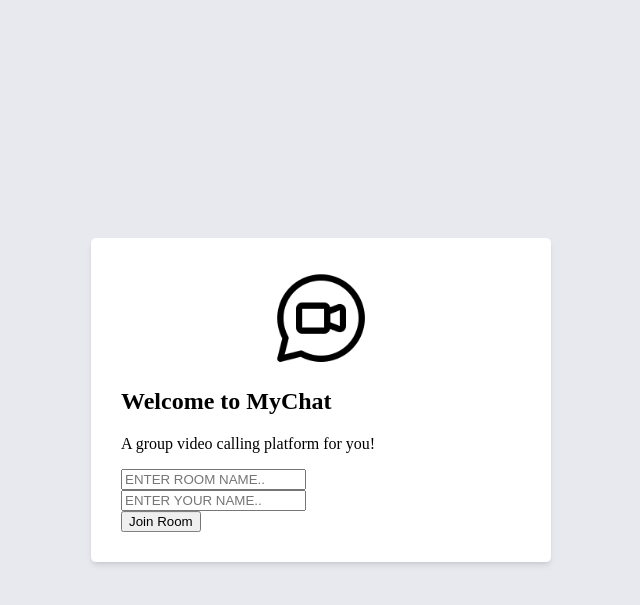
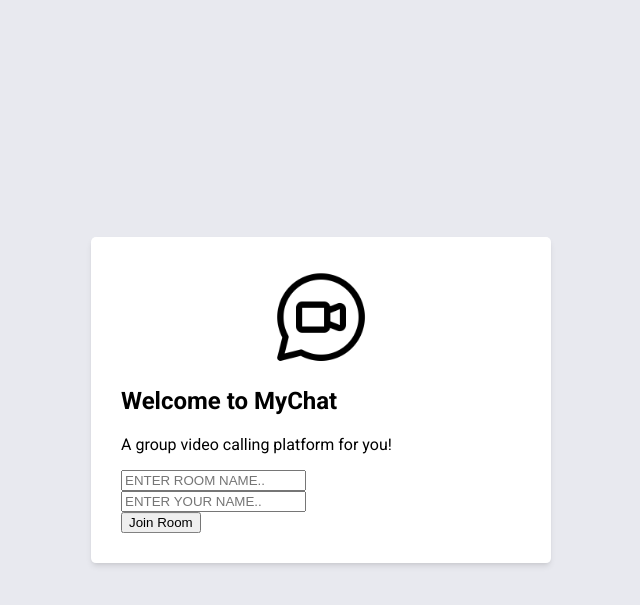
Before and after one commit to VPrabhakarN/django-video-chat, a Django app: template mychat/base/templates/base/lobby.html in a window 1280 px wide. Shown: the top 605 px of the page, without its empty margins (319-959 px from the left). Run offline with Django 3.2, Linux system fonts and the light colour scheme; the template is opened without the code that fills it, so the values that code supplies are empty.

Commit message:
Font Added to the all pages

```diff
--- a/mychat/base/templates/base/lobby.html
+++ b/mychat/base/templates/base/lobby.html
@@ -15,7 +15,7 @@
         <form id="form">
             <div class="form-field">
                 <input type="text" name="room" placeholder="Enter Room Name.." style="text-transform: uppercase;" />
-            </div>
+        </div>
 
             <div class="form-field">
                 <input type="text" name="username" placeholder="Enter Your Name.." style="text-transform: uppercase;" />
--- a/mychat/static/css/style.css
+++ b/mychat/static/css/style.css
@@ -1,9 +1,13 @@
+@import url('https://fonts.googleapis.com/css2?family=Roboto:ital,wght@0,100..900;1,100..900&display=swap');
+
+
 :root {
     --shadow:0 4px 6px -1px rgba(0,0,0,0.1),0 2px 4px -1px rgba(0,0,0,0.06);
 }
 
 body {
   background-color: rgba(232, 233, 239, 1);
+   font-family: "Roboto", sans-serif;
 }
 
 #logo {
```
